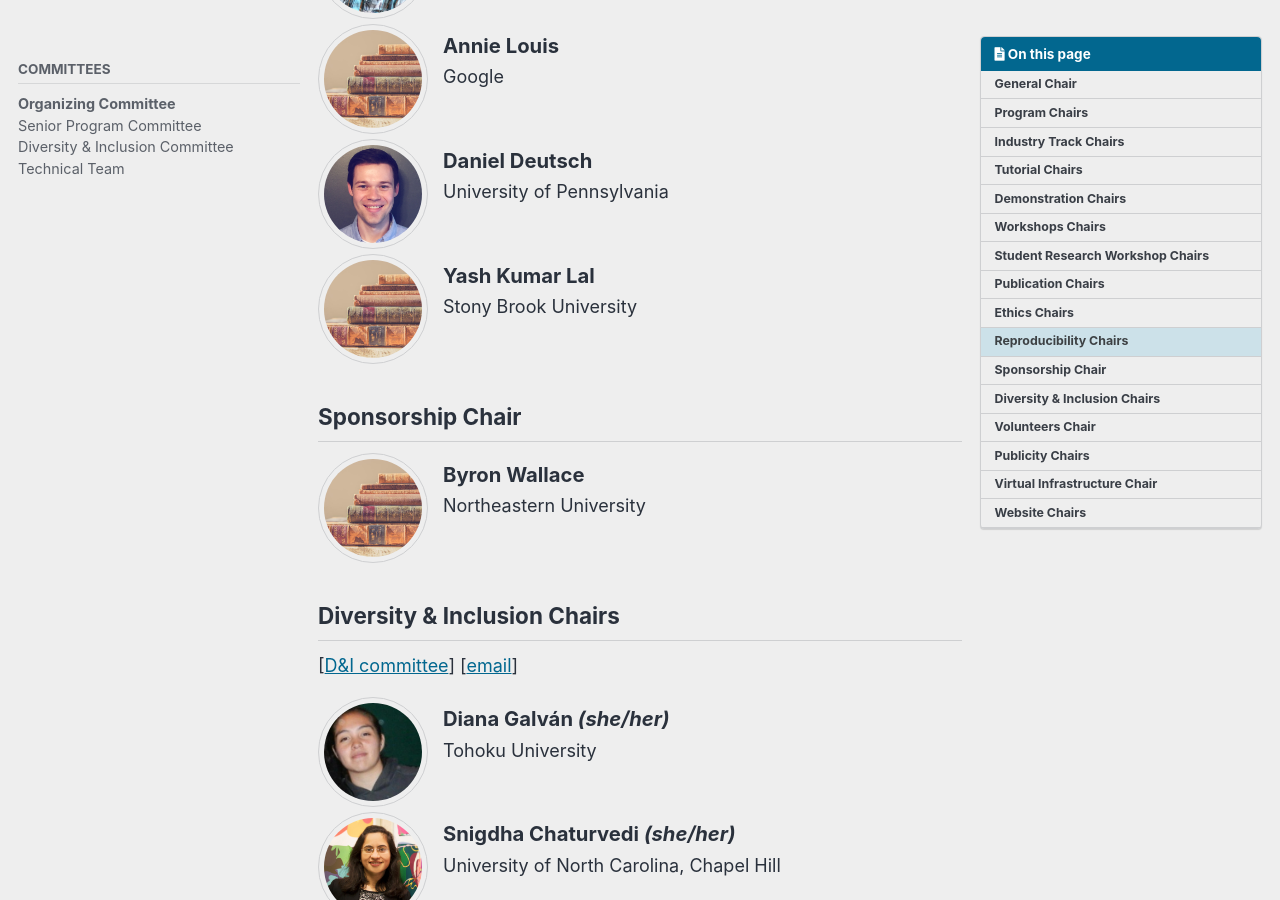
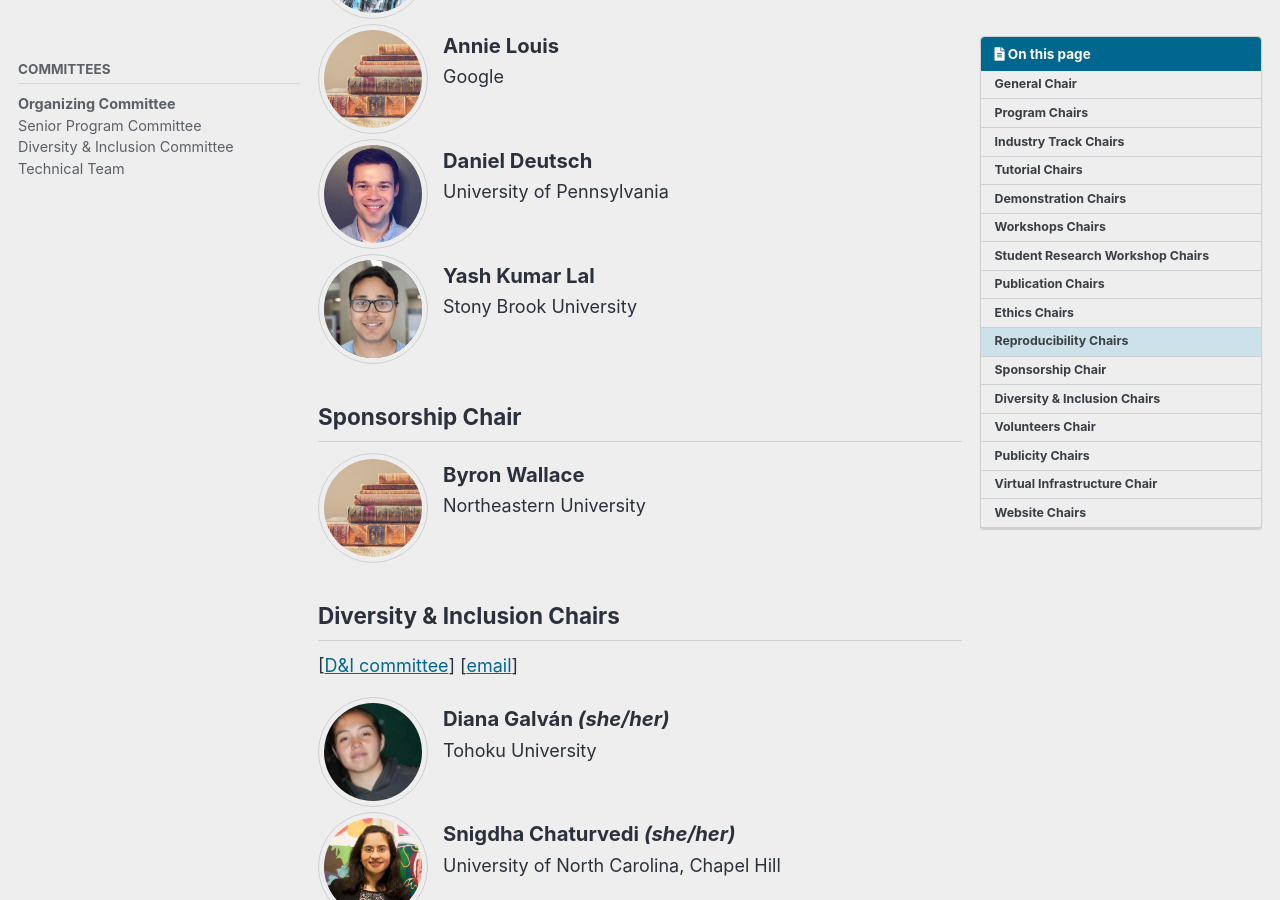
Before and after one commit to naacl-org/naacl-2022-website, a Jekyll site: the page built from _pages/committees/organization.md, in a window 1280 px wide and 900 px high, scrolled down 4499 px. Built offline with Jekyll 4.4.1, drawn with Linux system fonts in a browser that asks for light colours; cached includes are drawn as plain includes; comment, search, counter and statistics services are not loaded.

Commit message:
Added photo

```diff
--- a/_pages/committees/organization.md
+++ b/_pages/committees/organization.md
@@ -224,7 +224,7 @@ toc_sticky: true
 %}
 {% include committee-member.html
    name="Yash Kumar Lal"
-   picture="/assets/images/committee/books.jpg"
+   picture="/assets/images/committee/yash_lai.jpg"
    site="https://www3.cs.stonybrook.edu/~ylal/"
    institution="Stony Brook University"
 %}
```
Also changed, not shown: assets/images/committee/yash_lai.jpg (added).
